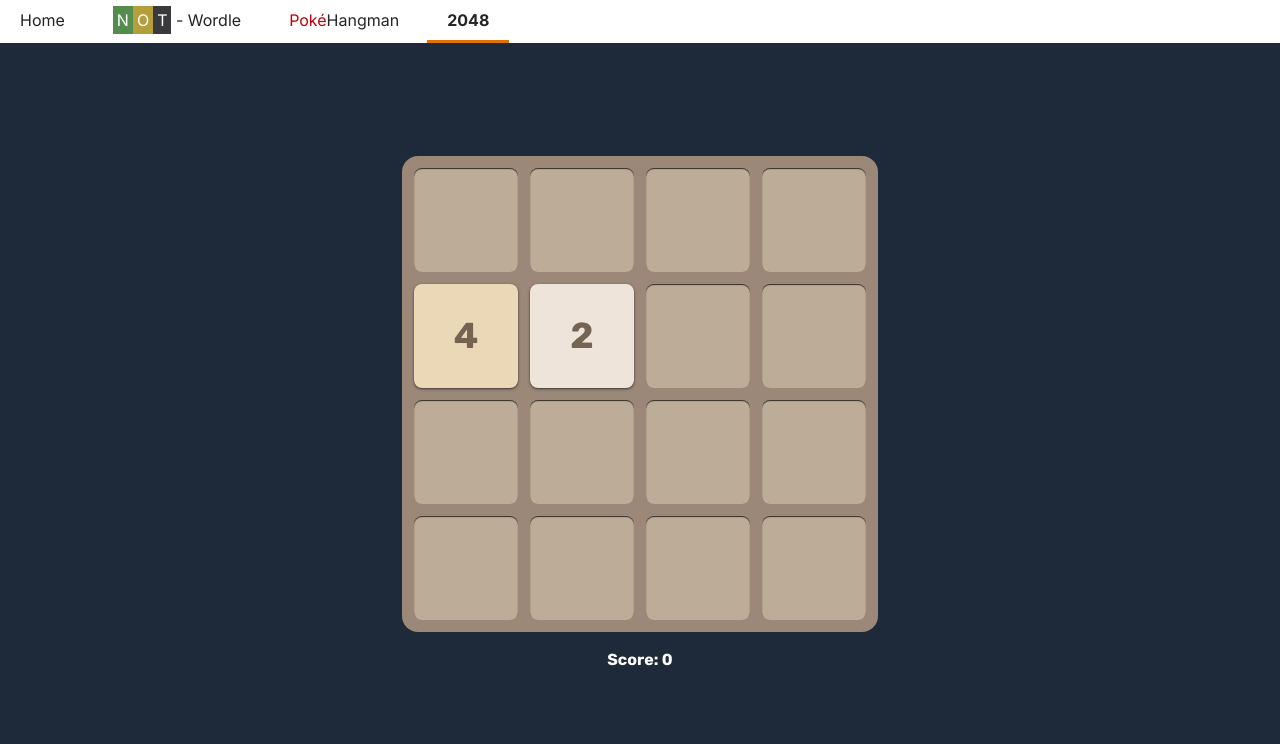
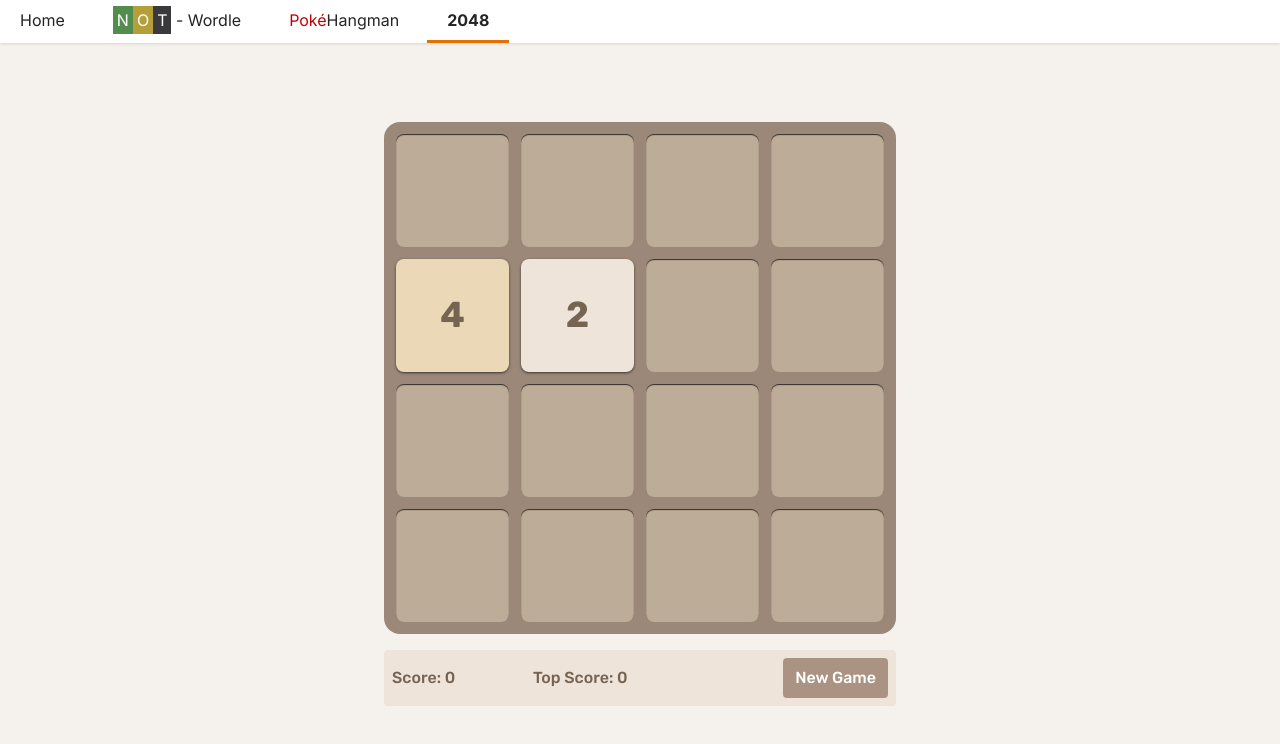
Before and after one commit to fayponjp/browser-games, a React (Vite) app: page /#/Game2048 in a window 1280 px wide. Shown: the top 744 px of the page. Built offline with nearby package versions, Linux system fonts and the light colour scheme; a web font is replaced by a local one.

Commit message:
Added top scores, game over logic, tile animation movement updates
- top score state setter updated
- added top score element
- updated game over logic and display
- tile animations updated to show direction

```diff
--- a/src/2048/Game2048.tsx
+++ b/src/2048/Game2048.tsx
@@ -1,33 +1,59 @@
 import { useEffect, useRef } from 'react';
 import { handleHorizontal, handleVertical } from './2048.util';
 import {
+    animateDirection,
     processDirection,
     tileVariants,
     valid2048InputsArr,
     type Direction,
 } from './types-2048';
-import { useGroupAnimatingTiles, useClearAnimatingTiles, useSwipe, useCheckForValidMoves } from './hooks-2048';
+import {
+    useGroupAnimatingTiles,
+    useClearAnimatingTiles,
+    useSwipe,
+    useCheckForValidMoves,
+} from './hooks-2048';
 import { use2048 } from './hooks-2048';
 
 export default function Game2048() {
-    const { tiles, animatingTiles, updateTiles, score, updateScore, gameOver } = use2048();
+    const {
+        tiles,
+        topScore,
+        updateTopScore,
+        animatingTiles,
+        updateTiles,
+        currentDirection,
+        score,
+        updateScore,
+        updateDirection,
+        gameOver,
+        resetGame,
+    } = use2048();
 
     let board: React.ReactElement[] = [];
     for (let tile of tiles) {
         const isRemoving = animatingTiles.removed.has(tile.id);
         const isAppearing = animatingTiles.appearing.has(tile.id);
 
+        const variantValue = tile.value
+            ? tile.value > 2048
+                ? 'high'
+                : tile.value
+            : undefined;
+
         const element = (
             <div
                 key={`tile-${tile.id}`}
-                className={`h-26 w-26 flex rounded-lg
+                className={`h-full aspect-square flex rounded-lg
                     transition-colors
                     duration-100
                     ease-in-out
-                    ${isRemoving ? 'animate-shrinkOut' : ''}
-                    ${isAppearing ? 'animate-popIn' : ''}
-                    ${tile.value ? `${tileVariants[tile.value]} shadow-sm shadow-black/50`
-                    : 'bg-(--board-card-null) inset-shadow-xs inset-shadow-black/75'}`}
+                    ${isAppearing ? animateDirection[currentDirection!] : ''}
+                    ${
+                        variantValue
+                            ? `${tileVariants[variantValue]} shadow-sm shadow-black/50`
+                            : 'bg-(--board-card-null) inset-shadow-xs inset-shadow-black/75'
+                    }`}
             >
                 <span className='m-auto'>{tile.value}</span>
             </div>
@@ -42,13 +68,19 @@ export default function Game2048() {
     const inputHandler = (direction: Direction): void => {
         updateTiles((prevTiles) => {
             if (direction === 'Left' || direction === 'Right') {
-                const {newTileGrid, pointsEarned} = handleHorizontal(prevTiles, direction);
+                const { newTileGrid, pointsEarned } = handleHorizontal(
+                    prevTiles,
+                    direction,
+                );
                 updateScore((prev) => prev + pointsEarned);
                 return newTileGrid;
             } else {
-                const {newTileGrid, pointsEarned} = handleVertical(prevTiles, direction);
-                updateScore((prev) => prev + pointsEarned)
-                return newTileGrid
+                const { newTileGrid, pointsEarned } = handleVertical(
+                    prevTiles,
+                    direction,
+                );
+                updateScore((prev) => prev + pointsEarned);
+                return newTileGrid;
             }
         });
     };
@@ -57,6 +89,7 @@ export default function Game2048() {
         const handleKeyInput = (e: KeyboardEvent) => {
             if (valid2048InputsArr.includes(e.key)) {
                 const direction = processDirection[e.key];
+                updateDirection(direction);
                 inputHandler(direction);
             }
         };
@@ -71,17 +104,34 @@ export default function Game2048() {
     const tileContainer = useRef(null);
     useSwipe(tileContainer, inputHandler);
 
+    useEffect(() => {
+        updateTopScore((prev) => {
+            if (prev< score) return score;
+            return prev;
+        })
+    }, [score])
+
     return (
-        <div className='font-[Rubik] font-bold h-full w-full flex flex-col items-center justify-center bg-gray-800'>
+        <div className='font-[Rubik] font-bold h-full w-full flex flex-col items-center justify-center bg-orange-200/10'>
             <div
                 ref={tileContainer}
-                className='grid grid-cols-4 grid-rows-4 rounded-2xl p-3 gap-3 bg-(--board-bg)'
+                className='grid grid-cols-4 grid-rows-4 rounded-2xl p-3 gap-3 bg-(--board-bg) max-w-lg w-full aspect-square'
             >
                 {board}
             </div>
 
-            <div className='m-4 text-white'>
-                <p>Score: {score}</p>
+            <div className='m-4 text-board-brown font-medium flex flex-row justify-between w-full max-w-lg bg-(--board-card-2) p-2 rounded'>
+                <span className='py-2'>Score: {score}</span>
+                <span className='py-2'>Top Score: {topScore}</span>
+                <span className='py-2 font-bold'>
+                    {gameOver ? 'Game Over!' : ''}
+                </span>
+                <button
+                    className='cursor-pointer text-white bg-amber-950/40 rounded-sm py-2 px-3 hover:bg-amber-950/30'
+                    onClick={resetGame}
+                >
+                    New Game
+                </button>
             </div>
         </div>
     );
--- a/src/2048/hooks-2048.tsx
+++ b/src/2048/hooks-2048.tsx
@@ -4,28 +4,36 @@ import { genInitialTiles } from './2048.util';
 import { useEffect, useRef } from 'react';
 import type { Direction } from './types-2048';
 import { persist, createJSONStorage } from 'zustand/middleware';
+
 interface Game2048State {
     tiles: Tile[];
     score: number;
     topScore: number;
     gameOver: boolean;
+    currentDirection: Direction | undefined;
     animatingTiles: AnimatingTiles;
     updateTiles: (tilesOrFn: Tile[] | ((prev: Tile[]) => Tile[])) => void;
     updateAnimatingTiles: (animatingTiles: AnimatingTiles) => void;
+    updateDirection: (direction: Direction) => void;
     updateScore: (scoreOrFn: number | ((prev: number) => number)) => void;
-    updateTopScore: (newScore: number) => void;
+    updateTopScore: (newScore: number | ((prev: number) => number)) => void;
     resetGame: () => void;
     setGameOver: (gameState: boolean) => void;
 }
 
+const initialState = {
+    tiles: genInitialTiles(),
+    score: 0,
+    gameOver: false,
+};
+
 export const use2048 = create<Game2048State>()(
     persist(
         (set) => ({
-            tiles: genInitialTiles(),
-            score: 0,
+            ...initialState,
             topScore: 0,
-            gameOver: false,
             animatingTiles: { removed: new Set(), appearing: new Set() },
+            currentDirection: undefined,
             updateTiles: (tilesOrFn) =>
                 set((state) => ({
                     tiles:
@@ -41,16 +49,16 @@ export const use2048 = create<Game2048State>()(
                             ? scoreOrFn(state.score)
                             : scoreOrFn,
                 })),
-            updateTopScore: (topScore) => set(() => ({topScore})),
-            resetGame: () =>
-                set({
-                    tiles: genInitialTiles(),
-                    score: 0,
-                    animatingTiles: {
-                        removed: new Set(),
-                        appearing: new Set(),
-                    },
-                }),
+            updateDirection: (direction) =>
+                set(() => ({ currentDirection: direction })),
+            updateTopScore: (topScore) =>
+                set((state) => ({
+                    topScore:
+                        typeof topScore === 'function'
+                            ? topScore(state.topScore)
+                            : topScore,
+                })),
+            resetGame: () => set(initialState),
             setGameOver: (gameStatus) => set(() => ({ gameOver: gameStatus })),
         }),
         {
@@ -60,7 +68,7 @@ export const use2048 = create<Game2048State>()(
                 score: state.score,
                 topScore: state.topScore,
                 gameOver: state.gameOver,
-            })
+            }),
         },
     ),
 );
@@ -132,6 +140,26 @@ export const useClearAnimatingTiles = () => {
 export const useCheckForValidMoves = () => {
     const { tiles, setGameOver } = use2048();
 
+    const checkForValid = (collection: Tile[]) => {
+        let currentTileValue = 0;
+        let prevTileValue = 0;
+
+        let hasValidMove = false;
+
+        for (let i = 0; i < collection.length; i++) {
+            currentTileValue = collection[i].value!;
+
+            if (currentTileValue === prevTileValue) {
+                hasValidMove = true;
+                break;
+            }
+
+            prevTileValue = currentTileValue;
+        }
+
+        return hasValidMove;
+    };
+
     useEffect(() => {
         let hasValidMove = false;
 
@@ -143,38 +171,31 @@ export const useCheckForValidMoves = () => {
                 const processRow = tiles.filter(
                     (tile) => tile.x === currentIndex,
                 );
-                let currentXTileValue = 0;
-                let prevXTileValue = 0;
 
-                for (let i = 0; i < processRow.length; i++) {
-                    currentXTileValue = processRow[i].value!;
+                hasValidMove = checkForValid(processRow);
+                if (hasValidMove) break;
 
-                    if (currentXTileValue === prevXTileValue) {
-                        hasValidMove = true;
-                        break;
-                    }
-
-                    prevXTileValue = currentXTileValue;
-                }
-                if (hasValidMove) break;
-                console.log(currentIndex)
                 currentIndex++;
             }
 
             if (!hasValidMove) {
-                // setGameOver(true);
-            } else {
                 currentIndex = 0;
-                let currentYValue = 0;
-                let prevYTileValue = 0;
 
                 while (currentIndex <= 3) {
+                    const processColumn = tiles.filter(
+                        (tile) => tile.y === currentIndex,
+                    );
 
+                    hasValidMove = checkForValid(processColumn);
+
+                    if (hasValidMove) break;
                     currentIndex++;
                 }
+
+                if (!hasValidMove) {
+                    setGameOver(true);
+                }
             }
-
-
         }
     }, [tiles]);
 };
--- a/src/2048/types-2048.ts
+++ b/src/2048/types-2048.ts
@@ -8,7 +8,6 @@ export const valid2048InputsArr: string[] = [
     'ArrowDown',
     'ArrowLeft',
     'ArrowRight',
-
 ];
 
 export const tileVariants: Record<string, string> = {
@@ -23,6 +22,8 @@ export const tileVariants: Record<string, string> = {
     '512': 'bg-(--board-card-512) text-white text-3xl',
     '1024': 'bg-(--board-card-1024) text-white text-2xl',
     '2048': 'bg-(--board-card-2048) text-white text-2xl',
+    'high': 'bg-gradient-to-b from-violet-400 via-blue-400 to-violet-400',
+    // '8192':
 };
 
 export type Direction = 'Up' | 'Down' | 'Left' | 'Right'
@@ -42,3 +43,10 @@ export const processDirection: Record<string, Direction> = {
     ArrowUp: 'Up',
     w: 'Up',
 };
+
+export const animateDirection: Record<Direction, string> = {
+    Up: 'animate-up',
+    Down: 'animate-down',
+    Left: 'animate-left',
+    Right: 'animate-right'
+}
```
Also changed, not shown: src/style.css (+64 -30 lines).
